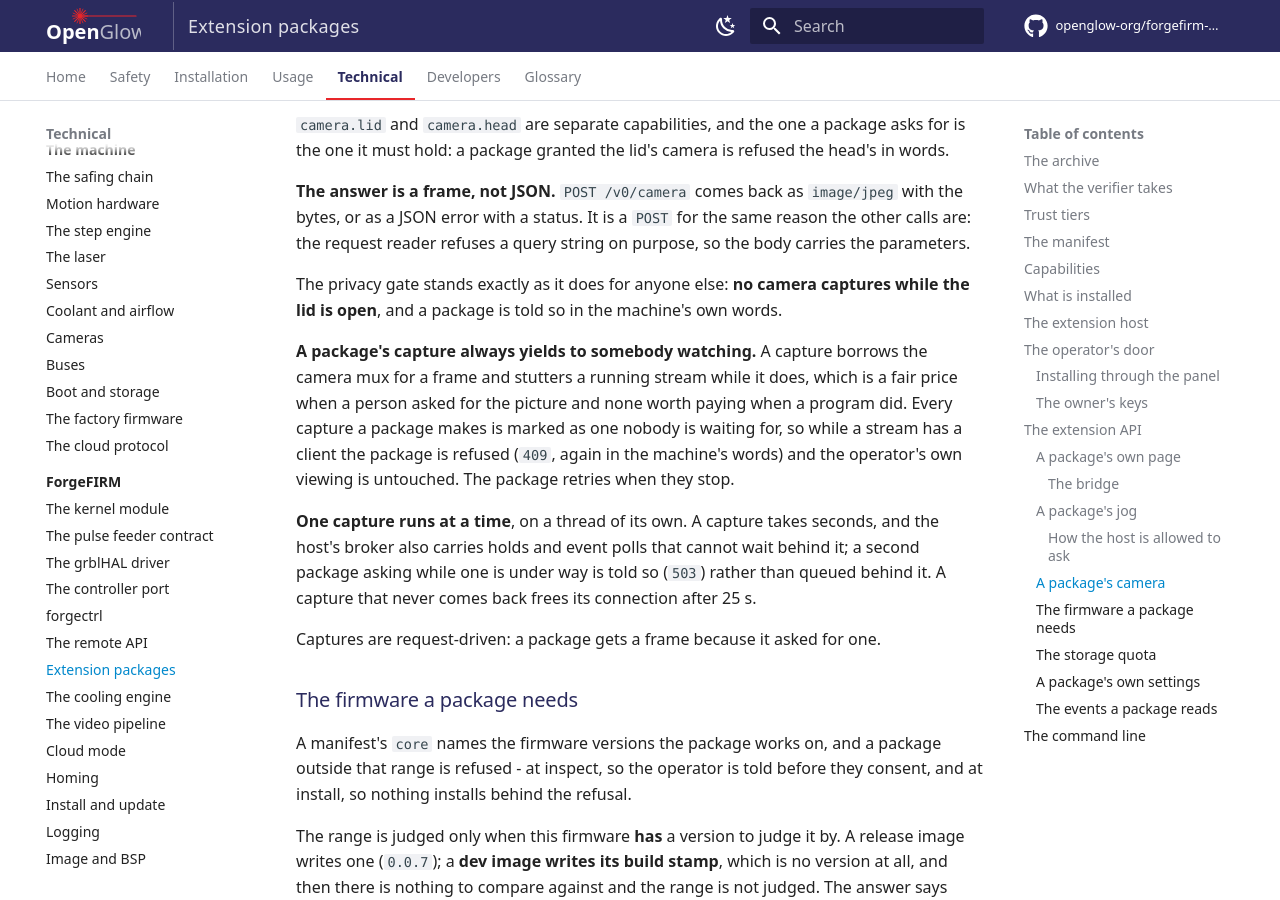
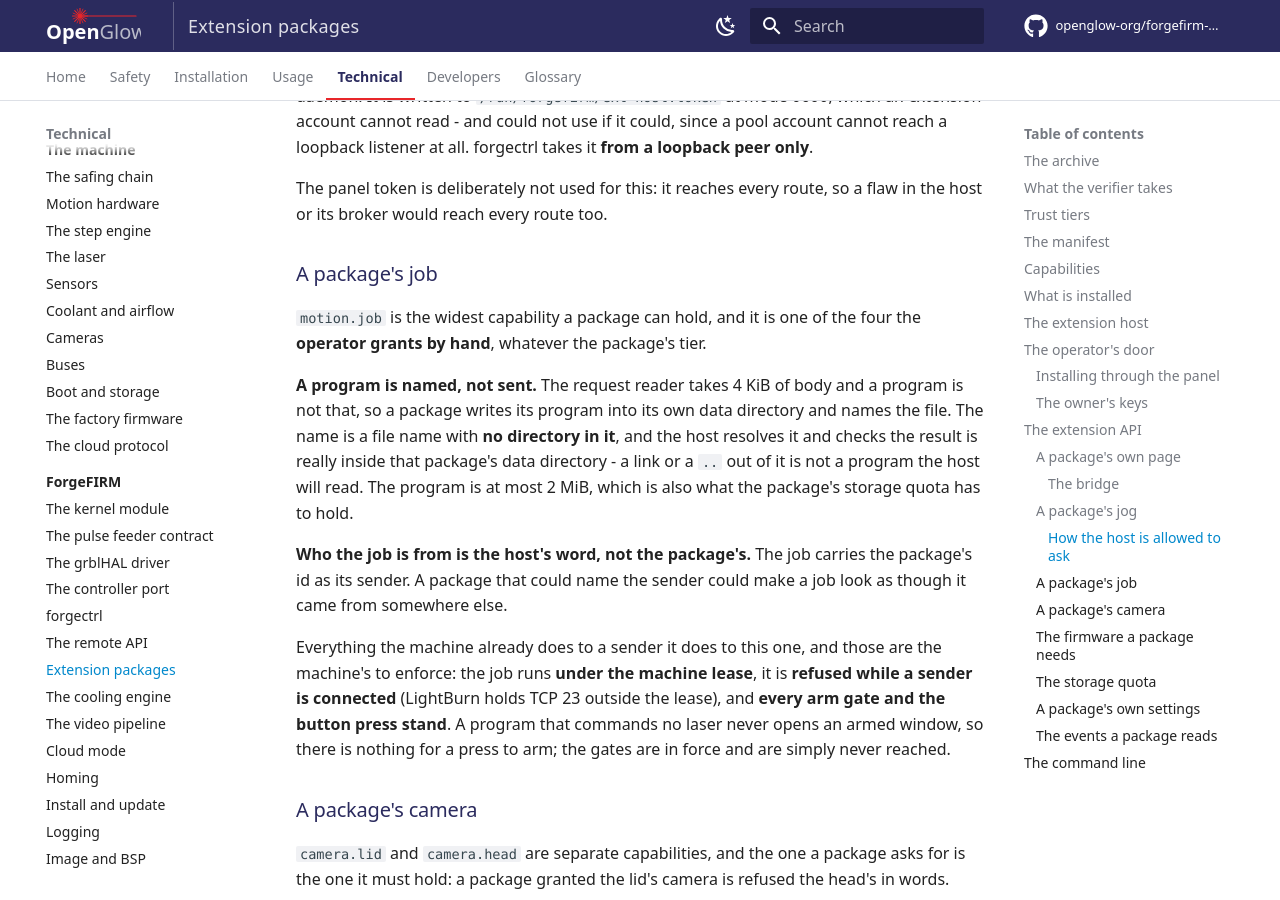
Before and after one commit to openglow-org/forgefirm-docs, an MkDocs documentation site: the page built from docs/technical/forgefirm/extensions.md, in a window 1280 px wide and 900 px high, scrolled down 15981 px. Built offline with MkDocs 1.6.1 and Material for MkDocs 9.7.7, drawn with Linux system fonts in a browser that asks for light colours; comment, search, counter and statistics services are not loaded; some of the changed text lies outside the part shown.

Commit message:
Extensions: a package's job, and the whole capability list served
motion.job is served, so the table says so and the page gains the
section it points to: a program named rather than sent, resolved inside
the package's own data and nowhere else, the sender's name the host's
word, and every gate a sender is under left where it is.

The advisory says what a package that can run a program does: it starts
a job the way you would, and the job waits for the button and stands
under every gate your own jobs do.

```diff
--- a/docs/technical/forgefirm/extensions.md
+++ b/docs/technical/forgefirm/extensions.md
@@ -165,7 +165,7 @@ manifest and the operator's consent do not change shape as each one lands.
 | `settings.own` | The package's own settings, declared in its manifest ([A package's own settings](#a-packages-own-settings)) | yes | |
 | `camera.lid`, `camera.head` | One frame from that camera, under the privacy gate ([A package's camera](#a-packages-camera)) | yes | |
 | `motion.jog` | Dark jogs inside the jog bounds, and cancelling one ([A package's jog](#a-packages-jog)) | yes | |
-| `motion.job` | Running a program as the machine's one sender, under every arm gate | no | required |
+| `motion.job` | Running a program as the machine's one sender, under every arm gate ([A package's job](#a-packages-job)) | yes | required |
 | `job_time.run` | Not being frozen while a job is armed | yes, as a limit the host applies | required |
 | `ui` | A page of its own in the control panel, in a sandboxed frame ([A package's own page](#a-packages-own-page)) | yes | |
 | `net.outbound:<host>:<port>` | One named destination: a lowercase DNS name, an IPv4 address, or an IPv6 address in brackets. Never the machine itself | yes, as a rule the host installs | |
@@ -463,6 +463,8 @@ What does not fit is refused with a status and a sentence
 | `POST /v0/camera` | `camera.lid` or `camera.head`, for the one it asks for | The body `{"camera": "lid"\|"head", "resolution": "full"\|"half", "quality": 1-100}` (the camera required, the rest optional, and no other key); **the answer is a JPEG**, not JSON |
 | `POST /v0/motion/jog` | `motion.jog` | The body `{"x":, "y":, "z":, "feed":}` in millimetres and mm/min, each a number and no other key, at least one axis moving; the machine's answer |
 | `POST /v0/motion/cancel` | `motion.jog` | Ends a jog; the machine's answer |
+| `POST /v0/motion/job` | `motion.job`, granted | The body `{"program": "<a file of its own data>", "lit_within_s":, "timeout_s":}`; the machine's answer |
+| `POST /v0/motion/job/abort` | `motion.job`, granted | Ends the running job |
 | `GET /v0/hold` | `hold`, granted | `{"raised": bool, "reason": "..."}` |
 | `POST /v0/hold` | `hold`, granted | The body `{"raised": bool, "reason": "..."}` (those two keys and no other; the reason at most 95 bytes of printable ASCII without the quote and the backslash) raises or clears the package's hold; the new state |
 | `POST /v0/events` | `events` | The body `{"since": n, "wait": s}` (those two keys and no other, both optional) asks for the machine's events after `n`, waiting up to `s` seconds for one; `{"next": n, "dropped": n, "connected": bool, "events": [{"seq": n, "event": "...", "data": {...}}]}`. See [The events a package reads](#the-events-a-package-reads) |
@@ -586,6 +588,31 @@ forgectrl takes it **from a loopback peer only**.
 
 The panel token is deliberately not used for this: it reaches every route,
 so a flaw in the host or its broker would reach every route too.
+
+### A package's job
+
+`motion.job` is the widest capability a package can hold, and it is one
+of the four the **operator grants by hand**, whatever the package's tier.
+
+**A program is named, not sent.** The request reader takes 4 KiB of body
+and a program is not that, so a package writes its program into its own
+data directory and names the file. The name is a file name with **no
+directory in it**, and the host resolves it and checks the result is
+really inside that package's data directory - a link or a `..` out of it
+is not a program the host will read. The program is at most 2 MiB, which
+is also what the package's storage quota has to hold.
+
+**Who the job is from is the host's word, not the package's.** The job
+carries the package's id as its sender. A package that could name the
+sender could make a job look as though it came from somewhere else.
+
+Everything the machine already does to a sender it does to this one, and
+those are the machine's to enforce: the job runs **under the machine
+lease**, it is **refused while a sender is connected** (LightBurn holds
+TCP 23 outside the lease), and **every arm gate and the button press
+stand**. A program that commands no laser never opens an armed window,
+so there is nothing for a press to arm; the gates are in force and are
+simply never reached.
 
 ### A package's camera
 
```
Also changed, not shown: docs/usage/extensions.md (+3 -1 lines).
